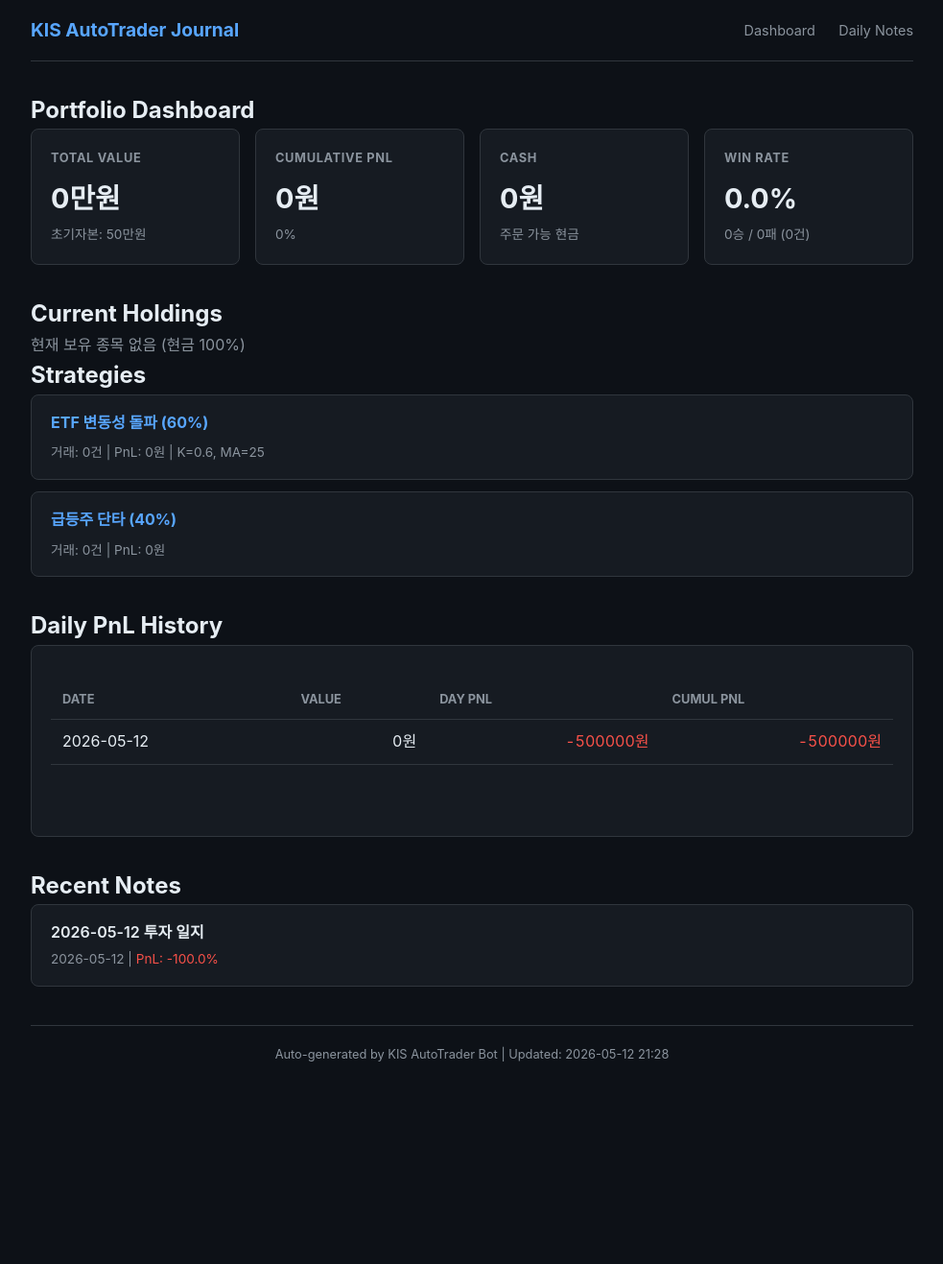
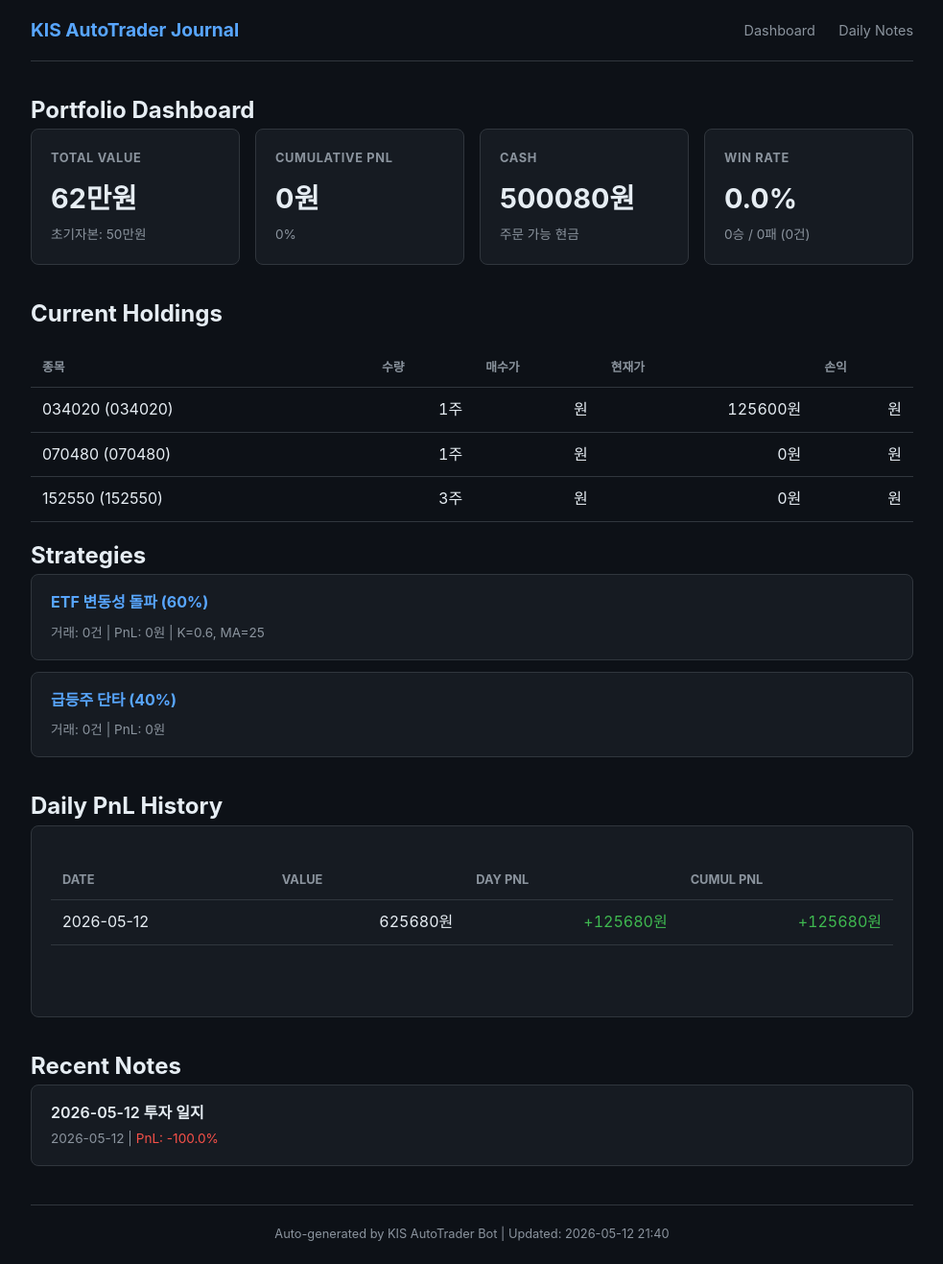
Before and after one commit to BudongJW/kis-trading-journal, a Jekyll site: the page built from index.html, in a window 1280 px wide. Shown: the whole page at 96% size, without its empty margins (148-1131 px from the left). Built offline with Jekyll 4.4.1, drawn with Linux system fonts in a browser that asks for light colours; before the commit the page ends 1129 px from its top, so only the background shows below that.

Commit message:
auto: portfolio update 21:40

```diff
--- a/_data/portfolio.json
+++ b/_data/portfolio.json
@@ -1,10 +1,35 @@
 {
-  "updated_at": "2026-05-12T21:28:21.247730",
+  "updated_at": "2026-05-12T21:40:22.129904",
   "initial_capital": 500000,
-  "cash": 0,
-  "holdings": [],
-  "holdings_value": 0,
-  "total_value": 0,
+  "cash": 500080,
+  "holdings": [
+    {
+      "symbol": "034020",
+      "name": "034020",
+      "tag": "급등주",
+      "qty": 1,
+      "current_price": 125600,
+      "value": 125600
+    },
+    {
+      "symbol": "070480",
+      "name": "070480",
+      "tag": "급등주",
+      "qty": 1,
+      "current_price": 0,
+      "value": 0
+    },
+    {
+      "symbol": "152550",
+      "name": "152550",
+      "tag": "급등주",
+      "qty": 3,
+      "current_price": 0,
+      "value": 0
+    }
+  ],
+  "holdings_value": 125600,
+  "total_value": 625680,
   "total_pnl": 0,
   "total_pnl_pct": 0,
   "total_trades": 0,
@@ -14,11 +39,11 @@
   "daily_history": [
     {
       "date": "2026-05-12",
-      "total_value": 0,
-      "cash": 0,
-      "holdings_value": 0,
-      "day_pnl": -500000,
-      "cumul_pnl": -500000
+      "total_value": 625680,
+      "cash": 500080,
+      "holdings_value": 125600,
+      "day_pnl": 125680,
+      "cumul_pnl": 125680
     }
   ],
   "strategies": {
```
